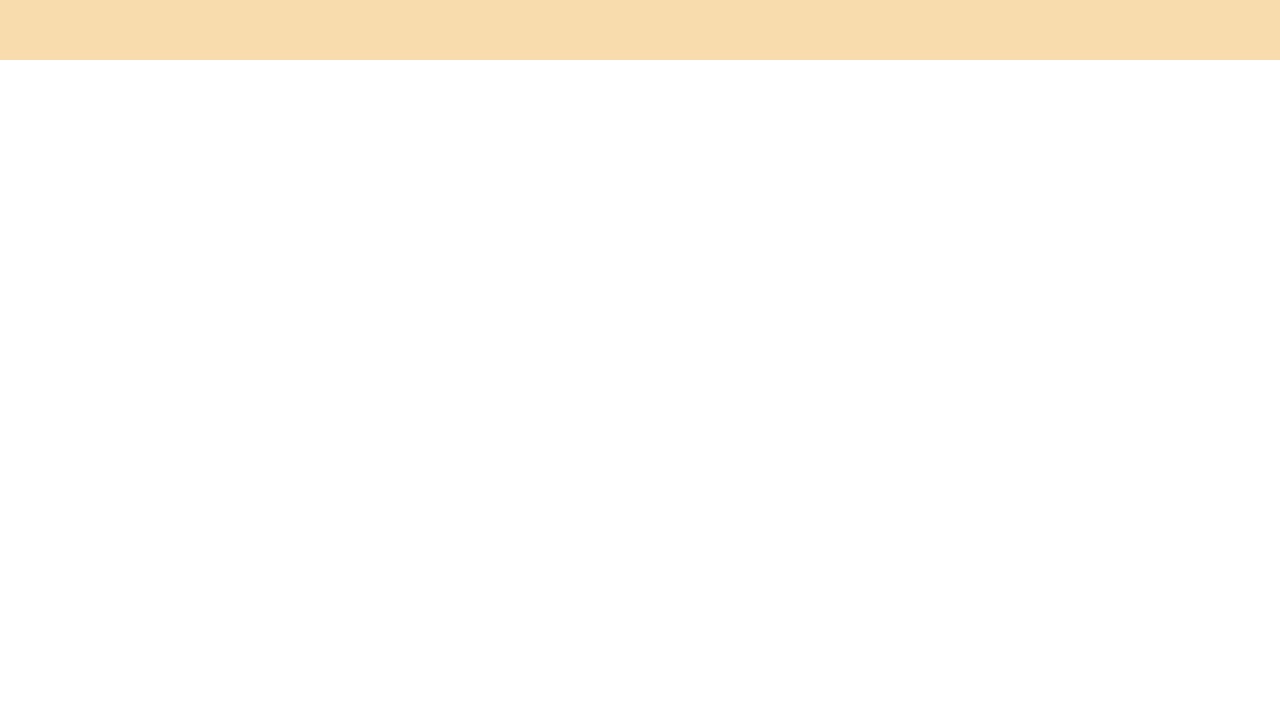
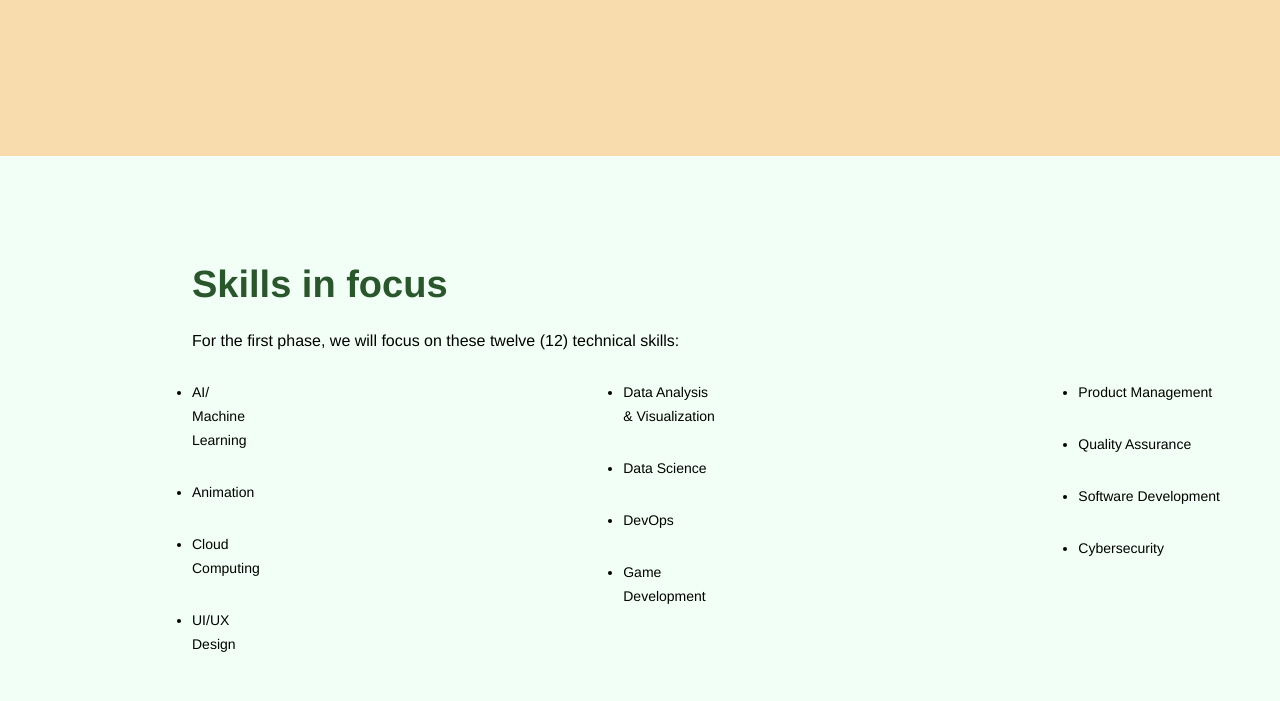
Before and after one commit to Natty1426/3MTT-Website-Clone, a plain HTML site: page index.html in a window 1280 px wide. Shown: the part 5680-6381 px from the top of the page. Before the commit the page ends 5740 px from the top, so only its background shows below. Drawn offline with Linux system fonts and the light colour scheme.

Commit message:
competed the fourth page for both the 1080px and 880px screen sizes

```diff
--- a/CSS/style.css
+++ b/CSS/style.css
@@ -209,6 +209,7 @@ li a:hover{
 
 .third-page{
     height: 275vh;
+    padding-bottom: 96px;
     background-color:#f8dcad;
     display: flex;
     flex-direction: column;
@@ -224,9 +225,6 @@ li a:hover{
     width: 50%;
 }
 
-.third-page img{
-    width: 50%;
-}
 
 .third-page p{
     width: 30%;
@@ -248,8 +246,13 @@ li a:hover{
     margin-right: 96px;
 }
 
-.third-page-first img{
+.zoomOne{
     margin-left: 36px;
+    width: 50%;
+}
+
+.zoomOne img{
+    width: 100%;
     border-radius: 30px;
 }
 
@@ -264,9 +267,60 @@ li a:hover{
     margin-left: 96px;
 }
 
-.third-page-second img{
+
+.zoom{
+    width: 50%;
     margin-right: 36px;
+}
+
+.zoom img{
+    width: 100%;
     border-radius: 30px;
+}
+
+.fourth-page{
+    height: 100vh;
+    background-color:#f2fff6;
+    display: flex;
+    flex-direction: column;
+    padding: 96px 192px 96px;
+    padding-right: 12px;
+}
+
+
+.fourth-page-header h2{
+    font-family: Helvetica, sans-serif;
+    font-size: 38px;
+    font-weight: 600;
+    line-height: 1px;
+    color: #29562b;
+    text-align: left;
+    width: 50%;
+}
+
+.fourth-page-header p{
+    font-family: Helvetica, sans-serif;
+    font-size: 14px;
+    font-weight: 400;
+}
+
+.fourth-page-lists{
+    display: flex;
+    flex-direction: row;
+    justify-content: space-between;
+    width: 100%;
+}
+
+.fourth-page-lists ul{
+    font-size: 14px;
+    font-weight: 500;
+    margin-right: 48px;
+    padding: 0;
+}
+
+.fourth-page-lists li{
+    line-height: 24px;
+    margin-bottom: 28px;
 }
 
 
@@ -320,21 +374,48 @@ li a:hover{
     transform: translateY(-8px) rotate(-45deg);
 }
 
+/* First Page */
+
 .first-page{
     height: 150vh;
 }
+
+.first-paragraph{
+    height: 20vh;
+}
+
+.read-more-btn{
+    margin: 0;
+}
+
+/* Second Page */
 
 .second-page{
     height: 75vh;
 }
 
+/* third page */
+
 .third-page{
     height: 125vh;
 
 }
+
+.fourth-page{
+    height: 30vh;
+    padding: 96px 48px;
+}
+
+.fourth-page br{
+    display: none;
+}
+
 }
 
 @media (max-width: 480px) {
+
+    /* Navigation bar */
+
 
 .navlogo{
      width: 50%;
@@ -348,6 +429,8 @@ li a:hover{
 .navspace.active{
     height: 45vh;
 }
+
+/* First Page */
 
 .first-page{
     height:100vh;
@@ -428,4 +511,9 @@ li a:hover{
     display: none;
 }
 
+.fourth-page{
+    display: none;
+
 }
+
+}
--- a/index.html
+++ b/index.html
@@ -77,14 +77,15 @@
              included self-paced online courses and physical applied learning
              sessions, executed in partnership with 120+ organizations.
             </p>
-
-            <img src="Images/third.jpg" alt="">
+            <div class="zoomOne">
+                <img src="Images/third.jpg" alt="">
+            </div>
         </div>
 
         <div class="third-page-second">
-
-            <img src="Images/fourth.jpg" alt="">
-
+            <div class="zoom">
+                <img src="Images/fourth.jpg" alt="">
+            </div>
             <p>The second phase of the programme will train 270,00
                  technical talents in three cohorts of 60,000, 90,000
                  and 120,000 respectively. The 3MTT programme is executed
@@ -96,6 +97,40 @@
         </div>
     </div>
 
+    <div class="fourth-page">
+
+        <div class="fourth-page-header">
+            <h2>Skills in focus</h2>
+        </div>
+        <div class="fourth-page-text">
+            <p>For the first phase, we will focus on these twelve (12) technical skills:</p>
+        </div>
+
+        <div class="fourth-page-lists">
+            <ul class="fourth-page-list">
+                <li>AI/ <br> Machine <br> Learning</li>
+                <li>Animation</li>
+                <li>Cloud <br> Computing</li>
+                <li>UI/UX <br> Design</li>
+            </ul>
+
+            <ul class="fourth-page-list">
+                <li>Data Analysis <br> & Visualization</li>
+                <li>Data Science</li>
+                <li>DevOps</li>
+                <li>Game <br> Development</li>
+            </ul>
+
+            <ul class="fourth-page-list">
+                <li>Product Management</li>
+                <li>Quality Assurance</li>
+                <li>Software Development</li>
+                <li>Cybersecurity</li>
+            </ul>
+        </div>
+
+    </div>
+
     <script src="JavaScript/script.js"></script>
 
 </body>
```
Also changed, not shown: JavaScript/script.js (+14 -1 lines).
